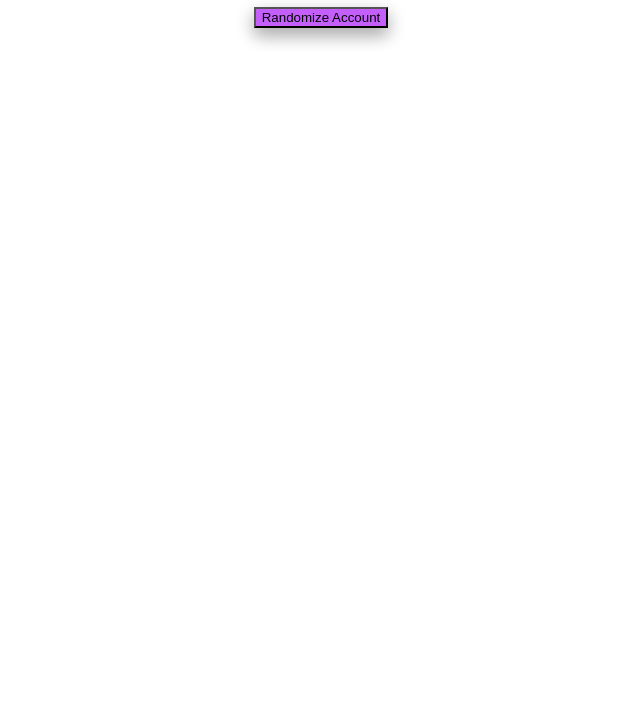
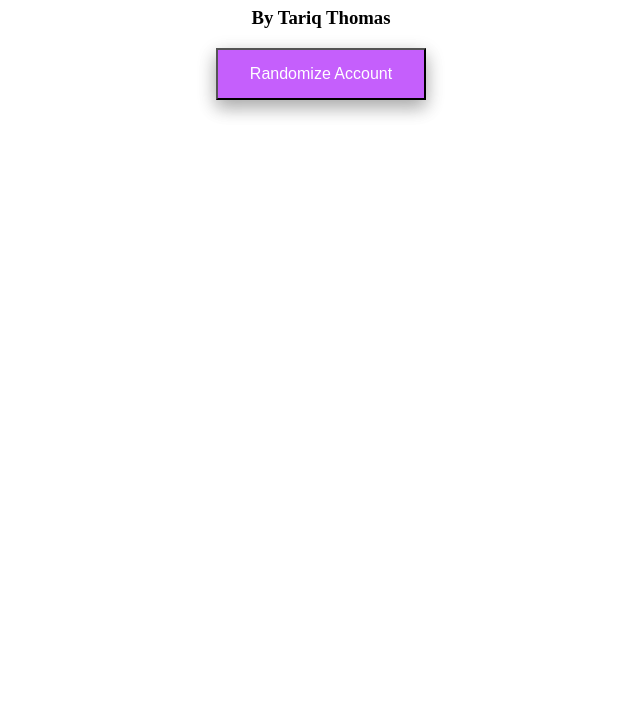
Before and after one commit to TariqT777/Account-Generator, a plain HTML site: page index.html in a window 1280 px wide. Shown: the part 73-800 px from the top of the page, without its empty margins (319-959 px from the left). Drawn offline with Linux system fonts and the light colour scheme.

Commit message:
Added name to page and added more styling to button. No functionality as of yet.

```diff
--- a/index.html
+++ b/index.html
@@ -9,6 +9,7 @@
 
 <body>
    <center><h1>Create account credientials!</h1></center>
+   <center><h3>By Tariq Thomas</h3></center>
    <center><button class = "button" onclick ="randomAccount()" id = "Account-Button" type="submit" >Randomize Account</button></center>
 </body>
 </html>
--- a/stylesheet.css
+++ b/stylesheet.css
@@ -5,4 +5,7 @@
 button{
     box-shadow: 0 8px 16px 0 rgba(0,0,0,0.2), 0 6px 20px 0 rgba(0,0,0,0.19);
     background-color: #C55FFC;
+    color: white;
+    padding: 15px 32px;
+    font-size: 16px;
 }
```
